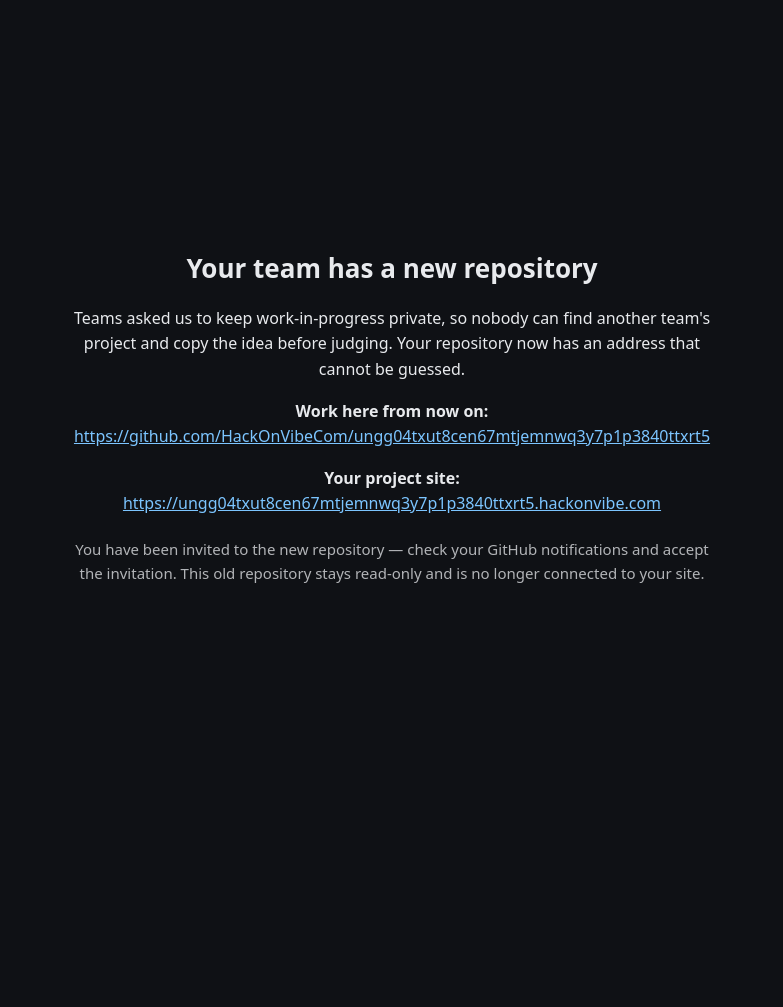
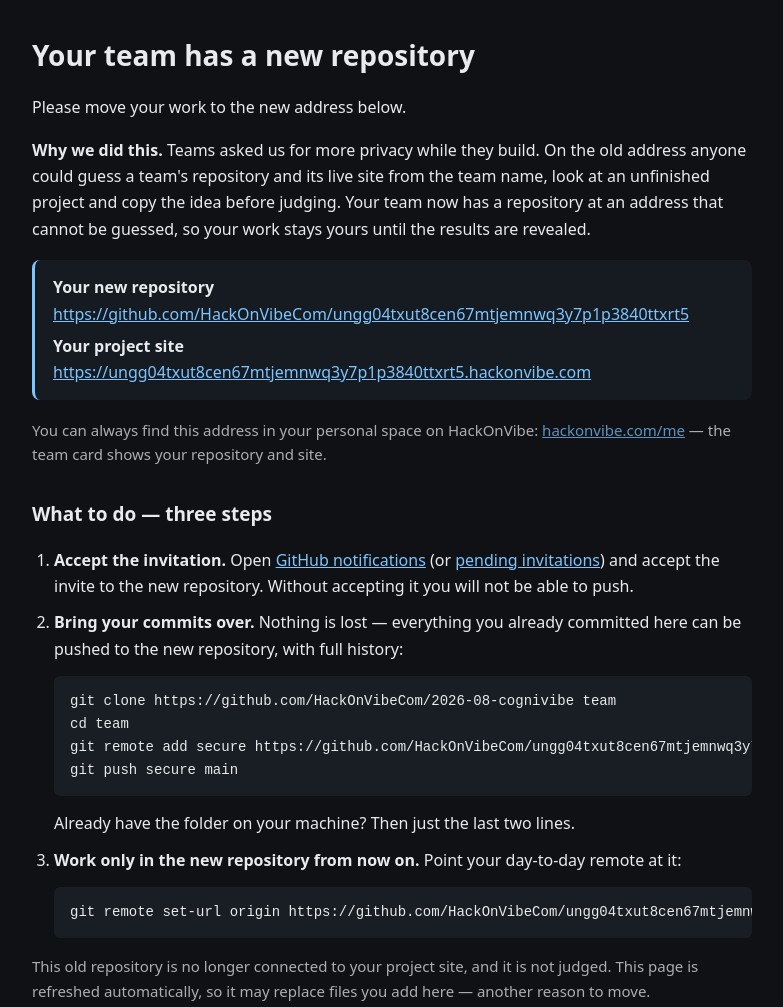
Before and after one commit to HackOnVibeCom/2026-08-cognivibe, a plain HTML site: page index.html in a window 1280 px wide. Shown: the whole page, without its empty margins (248-1031 px from the left). Before the commit the page ends 848 px from the top, so only its background shows below. Drawn offline with Linux system fonts and the light colour scheme.

Commit message:
notice: this team repository moved to a private address

```diff
--- a/index.html
+++ b/index.html
@@ -1,21 +1,54 @@
 <!doctype html>
 <html lang="en"><head><meta charset="utf-8" />
 <meta name="viewport" content="width=device-width, initial-scale=1" />
-<title>This team repository has moved</title>
+<title>Your team repository has moved — HackOnVibe</title>
 <style>
-  body { margin:0; min-height:100vh; display:grid; place-items:center; background:#0f1115; color:#e8eaed;
-         font:16px/1.6 system-ui,-apple-system,Segoe UI,Roboto,sans-serif; padding:24px; }
-  .card { max-width:640px; text-align:center; }
-  h1 { font-size:26px; margin:0 0 16px; }
+  body { margin:0; background:#0f1115; color:#e8eaed; padding:32px 20px;
+         font:16px/1.65 system-ui,-apple-system,Segoe UI,Roboto,sans-serif; }
+  .card { max-width:720px; margin:0 auto; }
+  h1 { font-size:28px; margin:0 0 8px; }
+  h2 { font-size:19px; margin:32px 0 10px; }
   a { color:#7cc5ff; word-break:break-all; }
-  .why { opacity:.75; font-size:15px; margin-top:20px; }
+  code, pre { background:#191d24; border-radius:6px; }
+  code { padding:2px 6px; font-size:14px; }
+  pre { padding:14px 16px; overflow-x:auto; font-size:14px; }
+  ol { padding-left:22px; } li { margin:10px 0; }
+  .box { background:#161a21; border-left:3px solid #7cc5ff; padding:14px 18px; border-radius:8px; margin:18px 0; }
+  .muted { opacity:.72; font-size:15px; }
 </style></head>
 <body><div class="card">
   <h1>Your team has a new repository</h1>
-  <p>Teams asked us to keep work-in-progress private, so nobody can find another team's project and copy
-     the idea before judging. Your repository now has an address that cannot be guessed.</p>
-  <p><strong>Work here from now on:</strong><br /><a href="https://github.com/HackOnVibeCom/ungg04txut8cen67mtjemnwq3y7p1p3840ttxrt5">https://github.com/HackOnVibeCom/ungg04txut8cen67mtjemnwq3y7p1p3840ttxrt5</a></p>
-  <p><strong>Your project site:</strong><br /><a href="https://ungg04txut8cen67mtjemnwq3y7p1p3840ttxrt5.hackonvibe.com">https://ungg04txut8cen67mtjemnwq3y7p1p3840ttxrt5.hackonvibe.com</a></p>
-  <p class="why">You have been invited to the new repository — check your GitHub notifications and accept
-     the invitation. This old repository stays read-only and is no longer connected to your site.</p>
+  <p>Please move your work to the new address below.</p>
+
+  <p><strong>Why we did this.</strong> Teams asked us for more privacy while they build. On the old address
+     anyone could guess a team's repository and its live site from the team name, look at an unfinished
+     project and copy the idea before judging. Your team now has a repository at an address that cannot be
+     guessed, so your work stays yours until the results are revealed.</p>
+
+  <div class="box">
+    <p style="margin:0 0 6px"><strong>Your new repository</strong><br /><a href="https://github.com/HackOnVibeCom/ungg04txut8cen67mtjemnwq3y7p1p3840ttxrt5">https://github.com/HackOnVibeCom/ungg04txut8cen67mtjemnwq3y7p1p3840ttxrt5</a></p>
+    <p style="margin:0"><strong>Your project site</strong><br /><a href="https://ungg04txut8cen67mtjemnwq3y7p1p3840ttxrt5.hackonvibe.com">https://ungg04txut8cen67mtjemnwq3y7p1p3840ttxrt5.hackonvibe.com</a></p>
+  </div>
+
+  <p class="muted">You can always find this address in your personal space on HackOnVibe:
+     <a href="https://hackonvibe.com/me">hackonvibe.com/me</a> — the team card shows your repository and site.</p>
+
+  <h2>What to do — three steps</h2>
+  <ol>
+    <li><strong>Accept the invitation.</strong> Open <a href="https://github.com/notifications">GitHub notifications</a>
+        (or <a href="https://github.com/settings/repositories">pending invitations</a>) and accept the invite to the
+        new repository. Without accepting it you will not be able to push.</li>
+    <li><strong>Bring your commits over.</strong> Nothing is lost — everything you already committed here can be
+        pushed to the new repository, with full history:
+      <pre>git clone https://github.com/HackOnVibeCom/2026-08-cognivibe team
+cd team
+git remote add secure https://github.com/HackOnVibeCom/ungg04txut8cen67mtjemnwq3y7p1p3840ttxrt5
+git push secure main</pre>
+      Already have the folder on your machine? Then just the last two lines.</li>
+    <li><strong>Work only in the new repository from now on.</strong> Point your day-to-day remote at it:
+      <pre>git remote set-url origin https://github.com/HackOnVibeCom/ungg04txut8cen67mtjemnwq3y7p1p3840ttxrt5</pre></li>
+  </ol>
+
+  <p class="muted">This old repository is no longer connected to your project site, and it is not judged.
+     This page is refreshed automatically, so it may replace files you add here — another reason to move.</p>
 </div></body></html>
```
